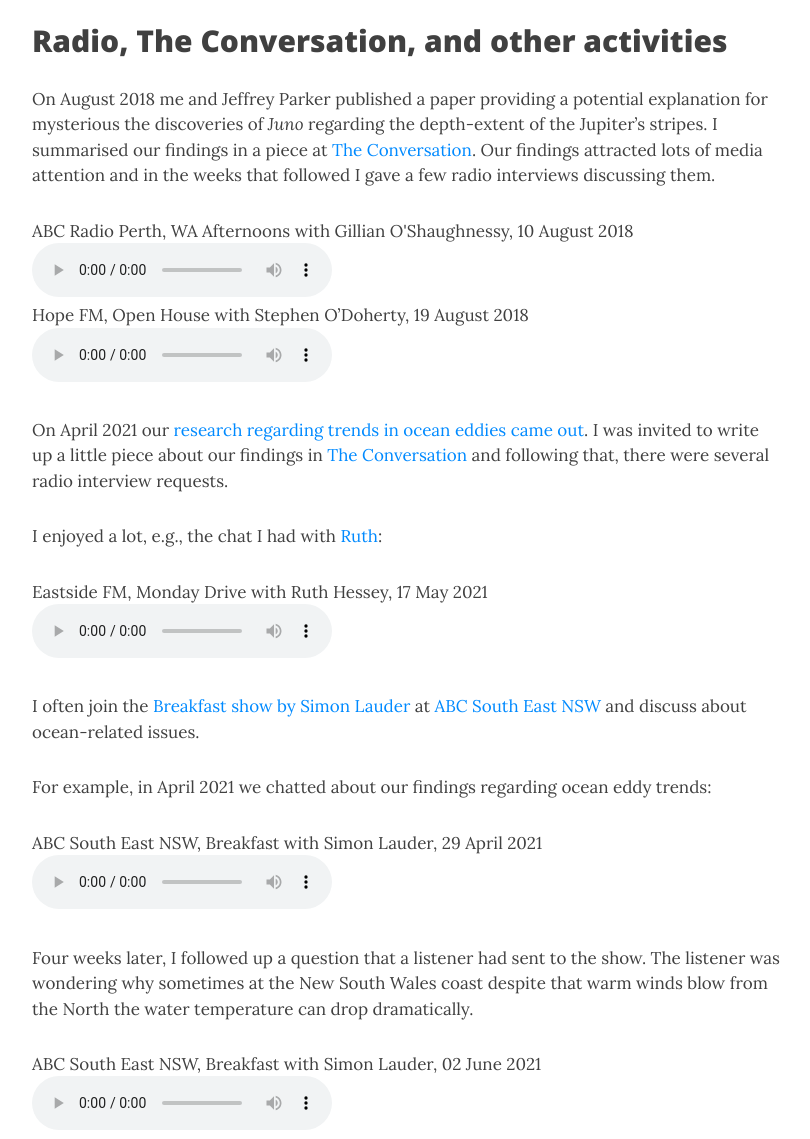
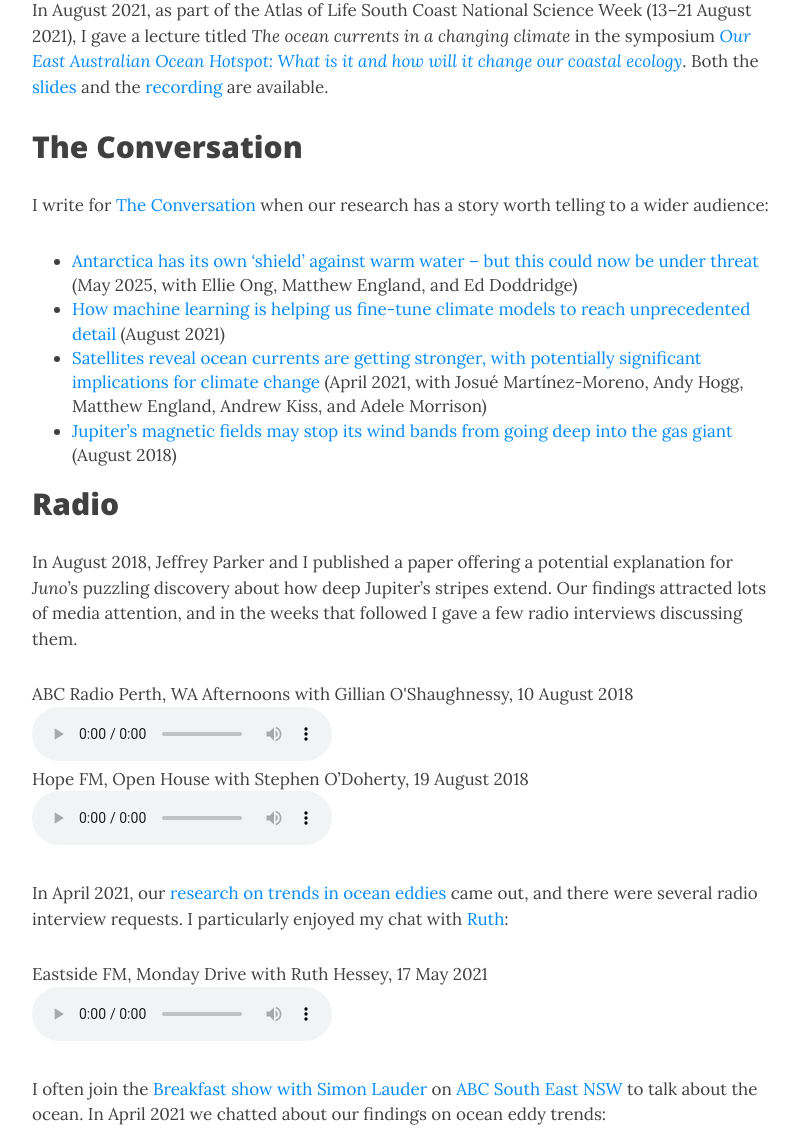
Before and after one commit to navidcy/navidcy.github.io, a Jekyll site: the page built from outreach.md, in a window 1280 px wide and 1400 px high, scrolled down 2292 px. Shown: the part 261-1400 px from the top of the window, without its empty margins (233-1043 px from the left). Built offline with Jekyll 4.4.1, drawn with Linux system fonts in a browser that asks for light colours; some of the changed text lies outside the part shown.

Commit message:
Restructure Outreach page into Music, Public lectures, The Conversation and Radio
Rewrite the intro, move the 2021 Atlas of Life lecture into Public
lectures, list Conversation articles in their own section, and tidy the
radio narrative.

Co-Authored-By: Claude Opus 5.5 <noreply@anthropic.com>

```diff
--- a/outreach.md
+++ b/outreach.md
@@ -4,10 +4,7 @@ title: Outreach
 #subtitle:
 ---
 
-I strive to communicate the findings of my research to a wide audience.
-
-Read below a sort-of a diary describing about some of the outreach opportunities I had over
-the past years.
+I strive to communicate the findings of my research to a wide audience, and to find new ways of experiencing ocean and climate science, from music and public lectures to writing for The Conversation and chatting on the radio.
 
 ## Music
 
@@ -29,13 +26,20 @@ In 2024 I gave a public lecture, *Oceans in Motion: How Oceans Affect Our Changi
 
 <div style="position:relative; padding-bottom:56.25%; height:0; margin-bottom:1.5em;"><iframe src="https://www.youtube-nocookie.com/embed/Xv5n2M9TSdg" title="Oceans in Motion: How Oceans Affect Our Changing Climate" style="position:absolute; top:0; left:0; width:100%; height:100%; border:0;" allow="accelerometer; autoplay; clipboard-write; encrypted-media; gyroscope; picture-in-picture" allowfullscreen></iframe></div>
 
-## Radio, The Conversation, and other activities
+In August 2021, as part of the Atlas of Life South Coast National Science Week (13–21 August 2021), I gave a lecture titled *The ocean currents in a changing climate* in the symposium [*Our East Australian Ocean Hotspot: What is it and how will it change our coastal ecology*](https://atlasoflife.org.au/science-week-2021-presentations/#Navid/){:target="_blank"}. Both the [slides](../presentations/SapphireCoastEACSymposium_Aug2021.pdf){:target="_blank"} and the [recording](https://youtu.be/Xib_t66Mqt8?t=421){:target="_blank"} are available.
 
-On August 2018 me and Jeffrey Parker published a paper providing a potential explanation for
-mysterious the discoveries of _Juno_ regarding the depth-extent of the Jupiter's stripes.
-I summarised our findings in a piece at [The Conversation](https://theconversation.com/jupiters-magnetic-fields-may-stop-its-wind-bands-from-going-deep-into-the-gas-giant-101324){:target="_blank"}.
-Our findings attracted lots of media attention and in the weeks that followed I gave a few
-radio interviews discussing them.
+## The Conversation
+
+I write for [The Conversation](https://theconversation.com){:target="_blank"} when our research has a story worth telling to a wider audience:
+
+- [Antarctica has its own 'shield' against warm water – but this could now be under threat](https://theconversation.com/antarctica-has-its-own-shield-against-warm-water-but-this-could-now-be-under-threat-255738){:target="_blank"} (May 2025, with Ellie Ong, Matthew England, and Ed Doddridge)
+- [How machine learning is helping us fine-tune climate models to reach unprecedented detail](https://theconversation.com/how-machine-learning-is-helping-us-fine-tune-climate-models-to-reach-unprecedented-detail-165818){:target="_blank"} (August 2021)
+- [Satellites reveal ocean currents are getting stronger, with potentially significant implications for climate change](https://theconversation.com/satellites-reveal-ocean-currents-are-getting-stronger-with-potentially-significant-implications-for-climate-change-159461){:target="_blank"} (April 2021, with Josué Martínez-Moreno, Andy Hogg, Matthew England, Andrew Kiss, and Adele Morrison)
+- [Jupiter's magnetic fields may stop its wind bands from going deep into the gas giant](https://theconversation.com/jupiters-magnetic-fields-may-stop-its-wind-bands-from-going-deep-into-the-gas-giant-101324){:target="_blank"} (August 2018)
+
+## Radio
+
+In August 2018, Jeffrey Parker and I published a paper offering a potential explanation for _Juno_'s puzzling discovery about how deep Jupiter's stripes extend. Our findings attracted lots of media attention, and in the weeks that followed I gave a few radio interviews discussing them.
 
 <figure>
     <figcaption>ABC Radio Perth, WA Afternoons with Gillian O'Shaughnessy, 10 August 2018</figcaption>
@@ -57,11 +61,7 @@ radio interviews discussing them.
     </audio>
 </figure>
 
-On April 2021 our [research regarding trends in ocean eddies came out](../publications/global-eke-trends.pdf){:target="_blank"}.
-I was invited to write up a little piece about our findings in [The Conversation](https://theconversation.com/satellites-reveal-ocean-currents-are-getting-stronger-with-potentially-significant-implications-for-climate-change-159461){:target="_blank"}
-and following that, there were several radio interview requests.
-
-I enjoyed a lot, e.g., the chat I had with [Ruth](https://eastsidefm.org/mondaydrive/){:target="_blank"}:
+In April 2021, our [research on trends in ocean eddies](../publications/global-eke-trends.pdf){:target="_blank"} came out, and there were several radio interview requests. I particularly enjoyed my chat with [Ruth](https://eastsidefm.org/mondaydrive/){:target="_blank"}:
 
 <figure>
     <figcaption>Eastside FM, Monday Drive with Ruth Hessey, 17 May 2021</figcaption>
@@ -73,11 +73,7 @@ I enjoyed a lot, e.g., the chat I had with [Ruth](https://eastsidefm.org/mondayd
     </audio>
 </figure>
 
-I often join the [Breakfast show by Simon Lauder](https://www.abc.net.au/radio/southeastnsw/programs/breakfast/){:target="_blank"}
-at [ABC South East NSW](https://www.abc.net.au/radio/southeastnsw/){:target="_blank"} and discuss
-about ocean-related issues.
-
-For example, in April 2021 we chatted about our findings regarding ocean eddy trends:
+I often join the [Breakfast show with Simon Lauder](https://www.abc.net.au/radio/southeastnsw/programs/breakfast/){:target="_blank"} on [ABC South East NSW](https://www.abc.net.au/radio/southeastnsw/){:target="_blank"} to talk about the ocean. In April 2021 we chatted about our findings on ocean eddy trends:
 
 <figure>
     <figcaption>ABC South East NSW, Breakfast with Simon Lauder, 29 April 2021</figcaption>
@@ -89,12 +85,10 @@ For example, in April 2021 we chatted about our findings regarding ocean eddy tr
     </audio>
 </figure>
 
-Four weeks later, I followed up a question that a listener had sent to the show. The listener
-was wondering why sometimes at the New South Wales coast despite that warm winds blow from the
-North the water temperature can drop dramatically.
+A few weeks later, I followed up on a question a listener had sent to the show: why, on the New South Wales coast, can the water temperature drop dramatically even when warm winds blow from the north?
 
 <figure>
-    <figcaption>ABC South East NSW, Breakfast with Simon Lauder, 02 June 2021</figcaption>
+    <figcaption>ABC South East NSW, Breakfast with Simon Lauder, 2 June 2021</figcaption>
     <audio
         controls
         src="ABC-Breakfast-02Jun2021.mp3">
@@ -103,7 +97,7 @@ North the water temperature can drop dramatically.
     </audio>
 </figure>
 
-An other day we chatted a bit about tides:
+Another day we chatted a bit about tides:
 
 <figure>
     <figcaption>ABC South East NSW, Breakfast with Simon Lauder, 28 July 2021</figcaption>
@@ -115,14 +109,7 @@ An other day we chatted a bit about tides:
     </audio>
 </figure>
 
-In August 2021, I was part of the Atlas of Life South Coast National Science Week (Aug. 13th-21st, 2021).
-I gave a lecture on August 14th titled “The ocean currents in a changing climate” as part of
-the symposium [“Our East Australian Ocean Hotspot -- What is it and how will it change our coastal ecology”](https://atlasoflife.org.au/science-week-2021-presentations/#Navid/){:target="_blank"}. (Both the [slides](../presentations/SapphireCoastEACSymposium_Aug2021.pdf){:target="_blank"} and the [recording](https://youtu.be/Xib_t66Mqt8?t=421){:target="_blank"} of the presentation are available.)
-
-On June 2021 I started working on my [DECRA project][decra2021]{:target="_blank"} that involves
-use of machine learning algorithms to enhance climate and ocean models. I wrote up a piece in
-[The Conversation](https://theconversation.com/how-machine-lbearning-is-helping-us-fine-tune-climate-models-to-reach-unprecedented-detail-165818){:target="_blank"} explaining how machine learning
-can help in climate science. Next time I was on Simon's show we talked about this.
+In June 2021, I started my [DECRA project][decra2021]{:target="_blank"} on using machine learning to improve climate and ocean models, and wrote a piece for The Conversation on how machine learning can help climate science. The next time I was on Simon's show, we talked about this:
 
 <figure>
     <figcaption>ABC South East NSW, Breakfast with Simon Lauder, 25 August 2021</figcaption>
@@ -133,8 +120,6 @@ can help in climate science. Next time I was on Simon's show we talked about thi
             <code>audio</code> element.
     </audio>
 </figure>
-
-<br/>
 
 Sometimes I go on the radio and talk about [non-science-related things](https://www.abc.net.au/radio/melbourne/programs/afternoons/omicron-covid-varient-prompts-greek-alphabet-discussion/13653848){:target="_blank"}...
 
```
